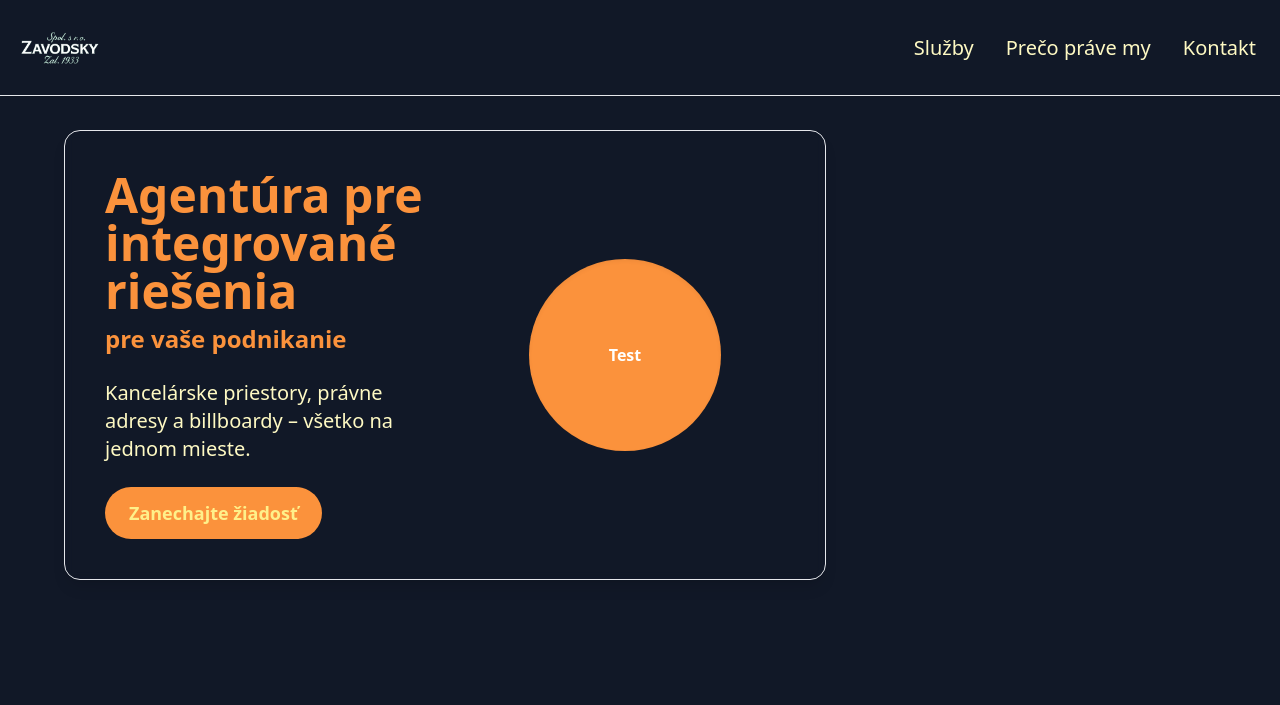
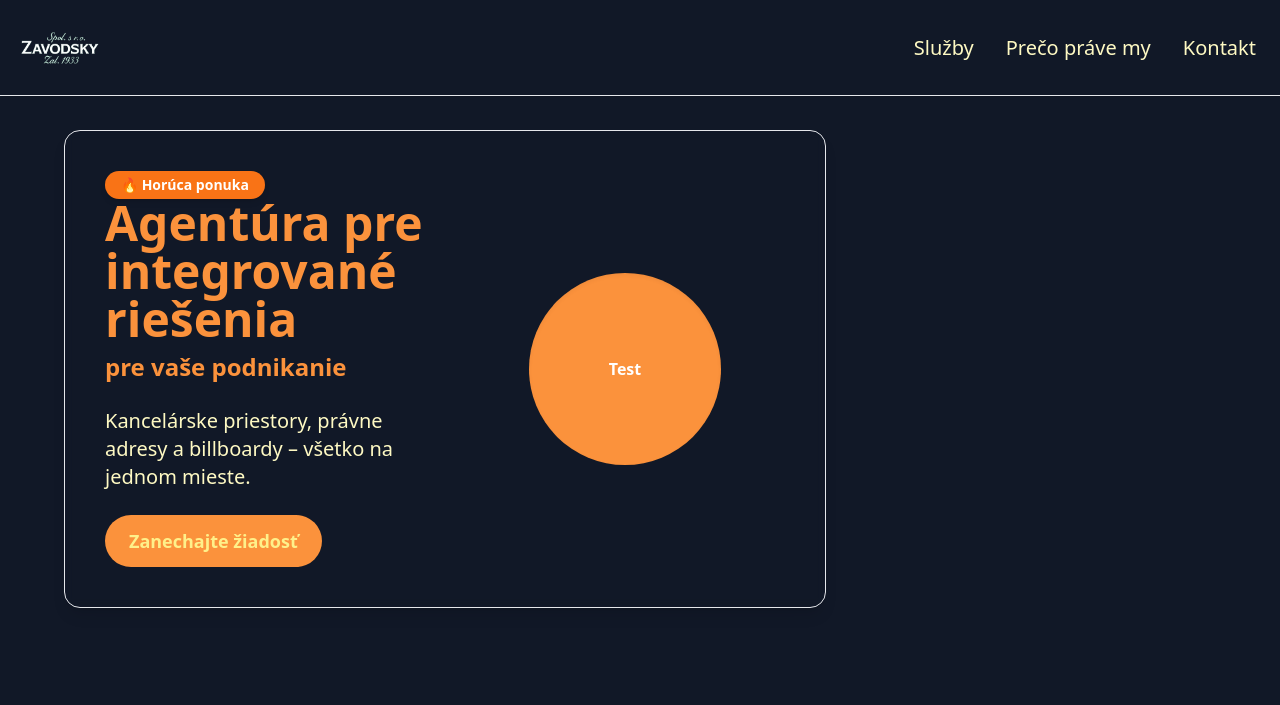
Before and after one commit to rednaxela1813/lending2_backend, a Django app: page / in a window 1280 px wide. Shown: the top 705 px of the page. Run offline with Django 5.2, Linux system fonts and the light colour scheme; data that the repository does not hold is empty; some libraries are stand-ins or nearby versions.

Commit message:
HeroSection change

```diff
--- a/templates/csm/components/HeroSection.html
+++ b/templates/csm/components/HeroSection.html
@@ -25,6 +25,9 @@
     <div class="rounded-2xl border border-border bg-navbar/10 backdrop-blur-sm shadow-lg p-10 ">
       <div class="flex flex-col md:flex-row gap-10 items-center">
         <div class="flex-1 text-center md:text-left">
+          <span class="inline-block rounded-full bg-orange-500 px-4 py-1 text-sm font-semibold text-white shadow-md">
+            🔥 Horúca ponuka
+          </span>
           <h1 class="mb-6 text-4xl font-extrabold leading-tight text-orange-400 md:text-5xl">
             {{ hero_section.title|default:"Agentúra pre integrované riešenia" }}
             <br class="hidden md:block" />
--- a/templates/partials/floating_button.html
+++ b/templates/partials/floating_button.html
@@ -7,7 +7,7 @@
   </a>
 {% else %}
   <a id="call-button"
-     href="#contact"
+     href="{% url 'homepage' %}#contact"
      class="fixed bottom-6 right-6 z-50 rounded-full bg-orange-400 bg-opacity-100 px-6 py-3 text-white text-lg shadow-lg transition hover:bg-orange-500 focus:bg-orange-600 active:bg-orange-700 focus:outline-none md:hidden">
      ✉️ Napísať nám
   </a>
```
